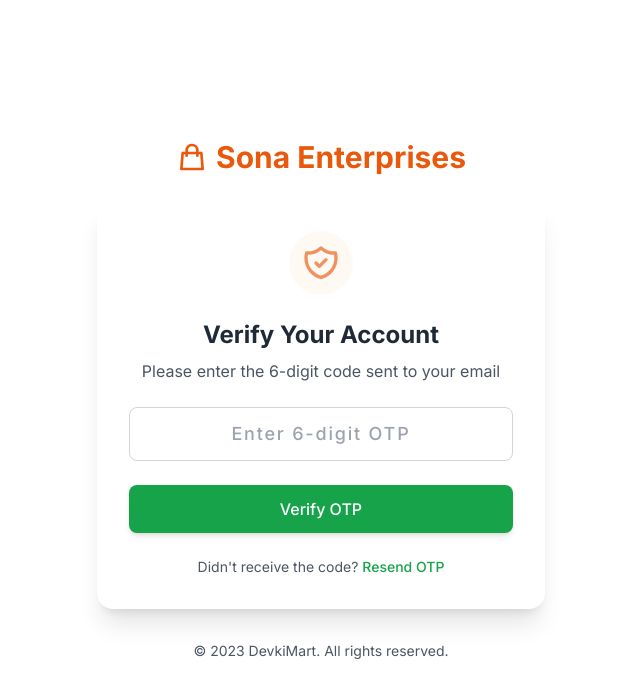
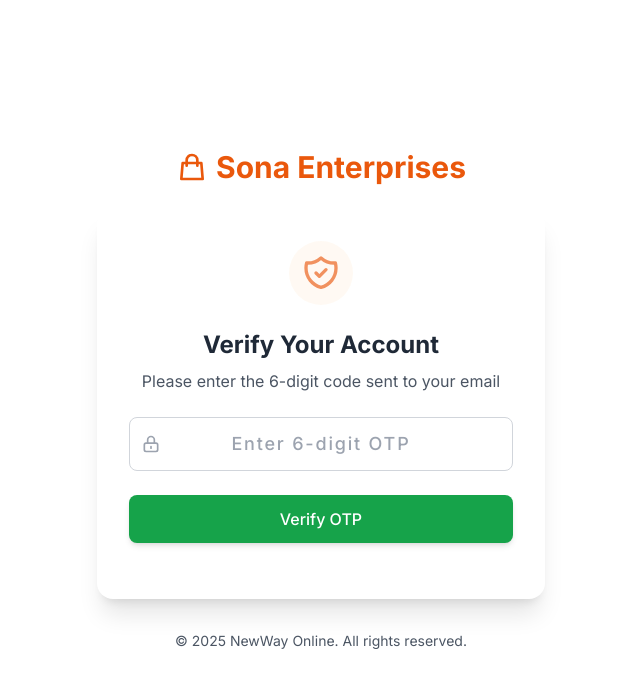
Before and after one commit to BhavyaProjects07/Client-Project-1, a Django app: page /verify-otp/ in a window 1280 px wide. Shown: the top 698 px of the page, without its empty margins (319-959 px from the left). Run offline with Django 4.2, Linux system fonts and the light colour scheme; data that the repository does not hold is empty; some libraries are stand-ins or nearby versions.

Commit message:
made some changes

```diff
--- a/templates/verify_otp.html
+++ b/templates/verify_otp.html
@@ -4,6 +4,7 @@
     <meta charset="UTF-8">
     <meta name="viewport" content="width=device-width, initial-scale=1.0">
     <title>Verify OTP - Sona Enterprises</title>
+    <!-- Tailwind CSS -->
     <script src="https://cdn.tailwindcss.com"></script>
     <script>
         tailwind.config = {
@@ -37,32 +38,41 @@
             },
         }
     </script>
-
+    <!-- Google Fonts -->
     <link href="https://fonts.googleapis.com/css2?family=Inter:wght@300;400;500;600;700&display=swap" rel="stylesheet">
-
     <style>
         body {
             font-family: 'Inter', sans-serif;
         }
+
+        /* Animated background */
         .animated-bg {
             background: linear-gradient(135deg, #ffffff 0%, #ffffff 100%);
             background-size: 400% 400%;
             animation: gradient 15s ease infinite;
         }
+
         @keyframes gradient {
-            0% { background-position: 0% 50%; }
-            50% { background-position: 100% 50%; }
-            100% { background-position: 0% 50%; }
+            0% {
+                background-position: 0% 50%;
+            }
+            50% {
+                background-position: 100% 50%;
+            }
+            100% {
+                background-position: 0% 50%;
+            }
         }
+
+        /* Input focus animation */
         .input-focus-effect:focus {
             box-shadow: 0 0 0 3px rgba(22, 163, 74, 0.3);
             transition: box-shadow 0.2s ease-in-out;
         }
     </style>
 </head>
-
 <body class="animated-bg min-h-screen flex flex-col items-center justify-center p-4">
-
+    <!-- Header/Logo -->
     <div class="mb-6 animate-fade-in">
         <div class="text-3xl font-bold text-orange-600 flex items-center">
             <svg xmlns="http://www.w3.org/2000/svg" class="h-8 w-8 mr-2" fill="none" viewBox="0 0 24 24" stroke="currentColor" stroke-width="2">
@@ -72,8 +82,9 @@
         </div>
     </div>
 
+    <!-- OTP Container -->
     <div class="bg-white rounded-2xl shadow-xl p-8 w-full max-w-md animate-slide-up transition-all duration-300 hover:shadow-2xl">
-
+        <!-- Security Icon -->
         <div class="flex justify-center mb-6">
             <div class="bg-orange-50 p-3 rounded-full animate-pulse-slow">
                 <svg xmlns="http://www.w3.org/2000/svg" class="h-10 w-10 text-orange-600" fill="none" viewBox="0 0 24 24" stroke="currentColor" stroke-width="2">
@@ -87,8 +98,10 @@
 
         {% if messages %}
             {% for message in messages %}
-                <div class="{% if message.tags == 'success' %}bg-green-100 text-green-700{% else %}bg-red-100 text-red-700{% endif %} p-3 rounded-lg mb-4 animate-fade-in text-center font-medium">
-                    {{ message }}
+                <div class="{% if message.tags == 'success' %}bg-green-100 text-green-700{% else %}bg-red-100 text-red-700{% endif %} p-3 rounded-lg mb-4 animate-fade-in">
+                    <p class="text-center font-medium">
+                        {{ message }}
+                    </p>
                 </div>
             {% endfor %}
         {% endif %}
@@ -97,46 +110,39 @@
             {% csrf_token %}
 
             <div class="relative">
-                <input type="text" name="otp" maxlength="6" placeholder="Enter 6-digit OTP"
-                required class="w-full px-4 py-3 border border-gray-300 rounded-lg text-center text-lg tracking-widest font-medium focus:outline-none focus:ring-2 focus:ring-green-500 focus:border-transparent input-focus-effect transition-all duration-300" pattern="[0-9]{6}" inputmode="numeric">
+                <input
+                    type="text"
+                    name="otp"
+                    placeholder="Enter 6-digit OTP"
+                    maxlength="6"
+                    required
+                    class="w-full px-4 py-3 border border-gray-300 rounded-lg text-center text-lg tracking-widest font-medium focus:outline-none focus:ring-2 focus:ring-green-500 focus:border-transparent input-focus-effect transition-all duration-300"
+                    pattern="[0-9]{6}"
+                    inputmode="numeric"
+                >
+                <div class="absolute inset-y-0 left-3 flex items-center pointer-events-none">
+                    <svg xmlns="http://www.w3.org/2000/svg" class="h-5 w-5 text-gray-400" fill="none" viewBox="0 0 24 24" stroke="currentColor" stroke-width="2">
+                        <path stroke-linecap="round" stroke-linejoin="round" d="M12 15v2m-6 4h12a2 2 0 002-2v-6a2 2 0 00-2-2H6a2 2 0 00-2 2v6a2 2 0 002 2zm10-10V7a4 4 0 00-8 0v4h8z" />
+                    </svg>
+                </div>
             </div>
 
-            <button id="verifyBtn" type="submit"
-            onclick="startOtpLoader(event)"
-            class="w-full bg-green-600 hover:bg-green-700 text-white font-medium py-3 px-4 rounded-lg transition-colors duration-300 transform hover:scale-[1.02] active:scale-[0.98] shadow-md hover:shadow-lg">
+            <button
+                type="submit"
+                class="w-full bg-green-600 hover:bg-green-700 text-white font-medium py-3 px-4 rounded-lg transition-colors duration-300 transform hover:scale-[1.02] active:scale-[0.98] shadow-md hover:shadow-lg"
+            >
                 Verify OTP
             </button>
         </form>
 
         <div class="mt-6 text-center">
-            <p class="text-sm text-gray-600">
-                Didn't receive the code?
-                <a href="#" class="text-green-600 hover:text-green-700 font-medium">Resend OTP</a>
-            </p>
+
         </div>
     </div>
 
+    <!-- Footer -->
     <div class="mt-8 text-center text-sm text-gray-600 animate-fade-in">
-        <p>&copy; 2023 DevkiMart. All rights reserved.</p>
+        <p>&copy; 2025 NewWay Online. All rights reserved.</p>
     </div>
-
-<script>
-function startOtpLoader(event) {
-    const btn = document.getElementById("verifyBtn");
-    btn.disabled = true;
-    btn.innerHTML = `<span class="animate-pulse">Verifying...</span>`;
-}
-
-document.addEventListener("DOMContentLoaded", function () {
-    const btn = document.getElementById("verifyBtn");
-
-    // If OTP failed (messages exist), reset button state
-    {% if messages %}
-        btn.disabled = false;
-        btn.innerHTML = "Verify OTP";
-    {% endif %}
-});
-</script>
-
 </body>
 </html>
```
